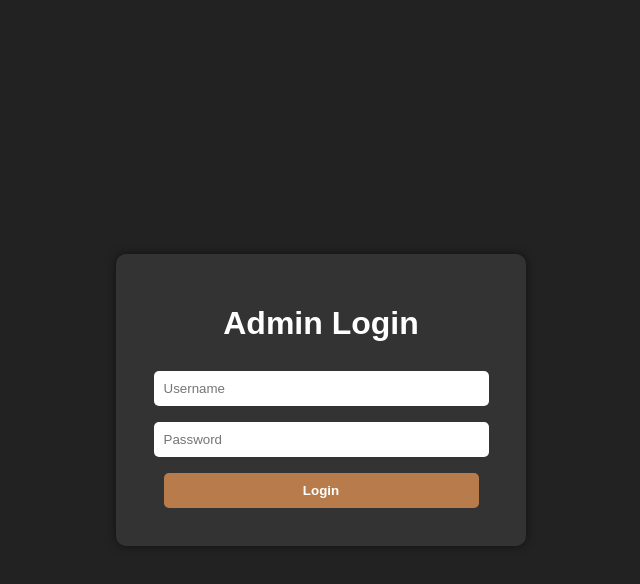
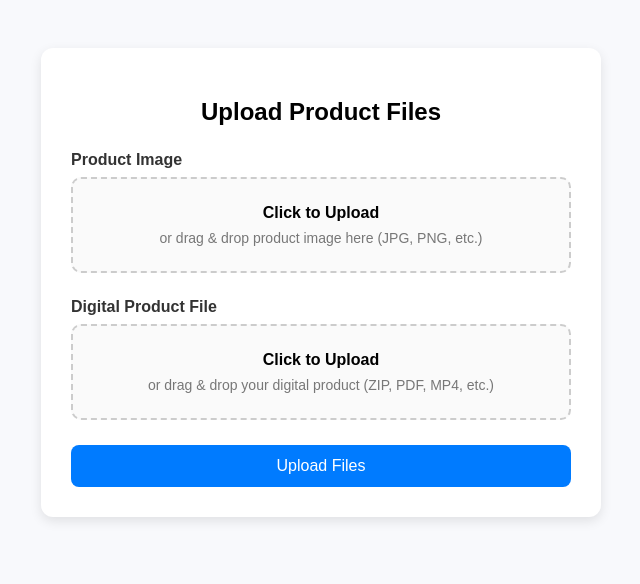
Before and after one commit to giyu0884/my-digital-store, a plain HTML site: page admin/index.html in a window 1280 px wide. Shown: the whole page, without its empty margins (319-959 px from the left). Drawn offline with Linux system fonts and the light colour scheme.

Commit message:
Update index.html

```diff
--- a/admin/index.html
+++ b/admin/index.html
@@ -3,69 +3,102 @@
 <head>
   <meta charset="UTF-8">
   <meta name="viewport" content="width=device-width, initial-scale=1.0">
-  <title>Admin Panel - My Digital Store</title>
+  <title>Admin Upload Panel</title>
   <style>
     body {
       font-family: Arial, sans-serif;
-      background: #222;
+      background: #f8f9fc;
+      padding: 40px;
+    }
+
+    .upload-container {
+      max-width: 500px;
+      margin: auto;
+      background: #fff;
+      border-radius: 12px;
+      box-shadow: 0 4px 12px rgba(0,0,0,0.1);
+      padding: 30px;
+    }
+
+    .upload-section {
+      margin-bottom: 25px;
+    }
+
+    label {
+      display: block;
+      font-weight: 600;
+      color: #333;
+      margin-bottom: 8px;
+    }
+
+    .upload-box {
+      border: 2px dashed #ccc;
+      border-radius: 10px;
+      padding: 25px;
+      text-align: center;
+      background: #fafafa;
+      transition: border-color 0.3s ease;
+    }
+
+    .upload-box:hover {
+      border-color: #007bff;
+    }
+
+    input[type="file"] {
+      display: none;
+    }
+
+    .upload-box span {
+      display: block;
+      color: #777;
+      font-size: 14px;
+      margin-top: 8px;
+    }
+
+    button {
+      width: 100%;
+      background: #007bff;
       color: #fff;
-      display: flex;
-      justify-content: center;
-      align-items: center;
-      height: 100vh;
-      margin: 0;
+      padding: 12px;
+      border: none;
+      border-radius: 8px;
+      font-size: 16px;
+      cursor: pointer;
+      transition: background 0.3s ease;
     }
-    .login-container, .dashboard {
-      background: #333;
-      padding: 30px;
-      border-radius: 10px;
-      box-shadow: 0 0 10px rgba(0,0,0,0.5);
-      width: 350px;
-      text-align: center;
-    }
-    input, button {
-      width: 90%;
-      padding: 10px;
-      margin: 8px 0;
-      border-radius: 5px;
-      border: none;
-    }
-    button {
-      background: #B87C4C;
-      color: #fff;
-      font-weight: bold;
-      cursor: pointer;
-    }
+
     button:hover {
-      background: #a06c40;
-    }
-    img {
-      border-radius: 8px;
-      margin-top: 6px;
-    }
-    ul {
-      list-style: none;
-      padding: 0;
-    }
-    li {
-      background: #444;
-      margin: 10px 0;
-      padding: 10px;
-      border-radius: 8px;
+      background: #0056b3;
     }
   </style>
 </head>
 <body>
 
-  <div class="login-container">
-    <h1>Admin Login</h1>
-    <input type="text" id="username" placeholder="Username">
-    <input type="password" id="password" placeholder="Password">
-    <button id="loginBtn">Login</button>
+  <div class="upload-container">
+    <h2 style="text-align:center; margin-bottom:25px;">Upload Product Files</h2>
+
+    <!-- Product Image Upload -->
+    <div class="upload-section">
+      <label for="productImage">Product Image</label>
+      <div class="upload-box" onclick="document.getElementById('productImage').click()">
+        <strong>Click to Upload</strong>
+        <span>or drag & drop product image here (JPG, PNG, etc.)</span>
+      </div>
+      <input type="file" id="productImage" accept="image/*">
+    </div>
+
+    <!-- Digital Product Upload -->
+    <div class="upload-section">
+      <label for="productFile">Digital Product File</label>
+      <div class="upload-box" onclick="document.getElementById('productFile').click()">
+        <strong>Click to Upload</strong>
+        <span>or drag & drop your digital product (ZIP, PDF, MP4, etc.)</span>
+      </div>
+      <input type="file" id="productFile" accept=".zip,.pdf,.mp4,.mov,.mp3,.docx,.pptx,.xls,.jpg,.png">
+    </div>
+
+    <button type="submit">Upload Files</button>
   </div>
 
-  <script>
-    const adminUser = "admin";
-    const adminPass = "1234";
-
-    document.getElementById("loginBtn").a
+</body>
+</html>
```
